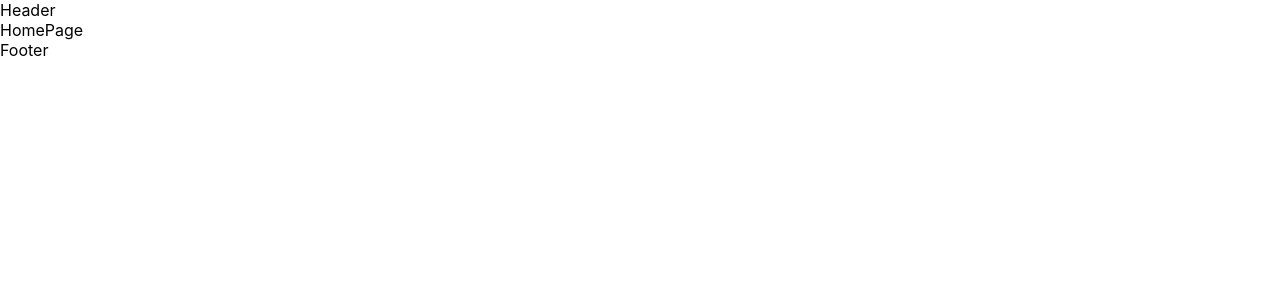
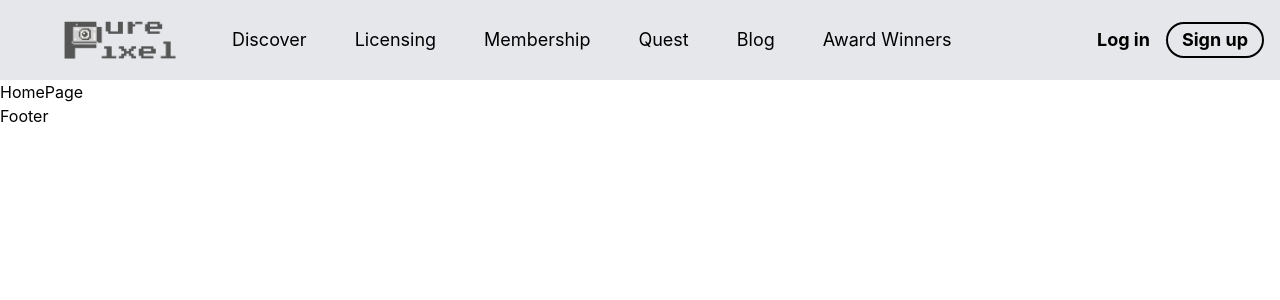
Before and after one commit to khangzxrr/pure-pixel-frontend, a React (Create React App) app: page / in a window 1280 px wide. Shown: the top 300 px of the page. Built offline with nearby package versions, Linux system fonts and the light colour scheme.

Commit message:
add tailwindcss, header

```diff
--- a/package.json
+++ b/package.json
@@ -50,6 +50,7 @@
     "eslint": "^8.57.0",
     "eslint-plugin-check-file": "^2.8.0",
     "eslint-plugin-react": "^7.35.0",
-    "globals": "^15.9.0"
+    "globals": "^15.9.0",
+    "tailwindcss": "^3.4.10"
   }
 }
--- a/src/App.js
+++ b/src/App.js
@@ -5,7 +5,6 @@ import MainLayout from "./layouts/MainLayout";
 import React from "react";
 
 function App() {
-
   return (
     <div>
       <BrowserRouter>
--- a/src/components/Header/Header.jsx
+++ b/src/components/Header/Header.jsx
@@ -1,5 +1,70 @@
 import React from "react";
+import logo from "../../assets/logo.png";
+const HeaderTab = [
+  {
+    id: 1,
+    name: "Discover",
+    link: "/discover",
+  },
+  {
+    id: 2,
+    name: "Licensing",
+    link: "/licensing",
+  },
+  {
+    id: 3,
+    name: "Membership",
+    link: "/membership",
+  },
+  {
+    id: 4,
+    name: "Quest",
+    link: "/quest",
+  },
+  {
+    id: 5,
+    name: "Blog",
+    link: "/blog",
+  },
+  {
+    id: 6,
+    name: "Award Winners",
+    link: "/award-winners",
+  },
+];
 
 export default function Header() {
-  return <div>Header</div>;
+  return (
+    <div className="flex justify-between items-center h-20 bg-gray-200">
+      <div className="flex items-center">
+        <div className="ml-16 mr-8 pointer-events-none">
+          <img className="w-28" src={logo} alt="Logo" />
+        </div>
+        {HeaderTab.map((tab) => (
+          <div
+            key={tab.id}
+            className="text-lg  mx-6 hover:text-blue-600 hover:cursor-pointer"
+          >
+            <a href={tab.link} className="">
+              {tab.name}
+            </a>
+          </div>
+        ))}
+      </div>
+      <div className="flex">
+        <div className="flex mr-5 items-center gap-5">
+          <div>
+            <button className="text-lg font-bold hover:text-blue-600">
+              Log in
+            </button>
+          </div>
+          <div className="flex items-center px-3 py-0.25 outline outline-2 outline-offset-2 rounded-full">
+            <button className="text-lg font-bold hover:text-blue-600">
+              Sign up
+            </button>
+          </div>
+        </div>
+      </div>
+    </div>
+  );
 }
--- /dev/null
+++ b/tailwind.config.js
@@ -0,0 +1,8 @@
+/** @type {import('tailwindcss').Config} */
+module.exports = {
+  content: ["./src/**/*.{js,jsx,ts,tsx}"],
+  theme: {
+    extend: {},
+  },
+  plugins: [],
+};
```
Also changed, not shown: src/index.css (+6 -3 lines), src/assets/logo.png (added), 1 other file (tests, documents, lock files or other folders).
